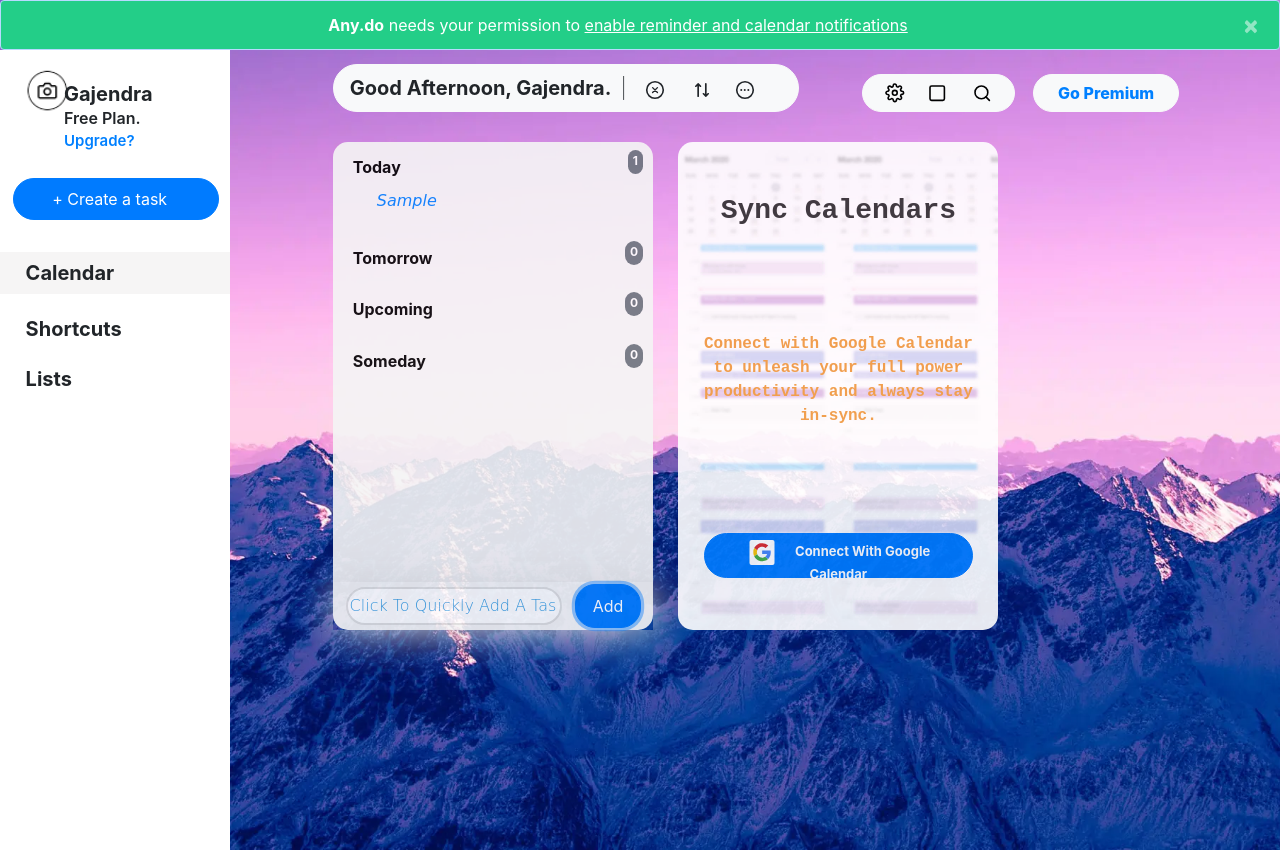
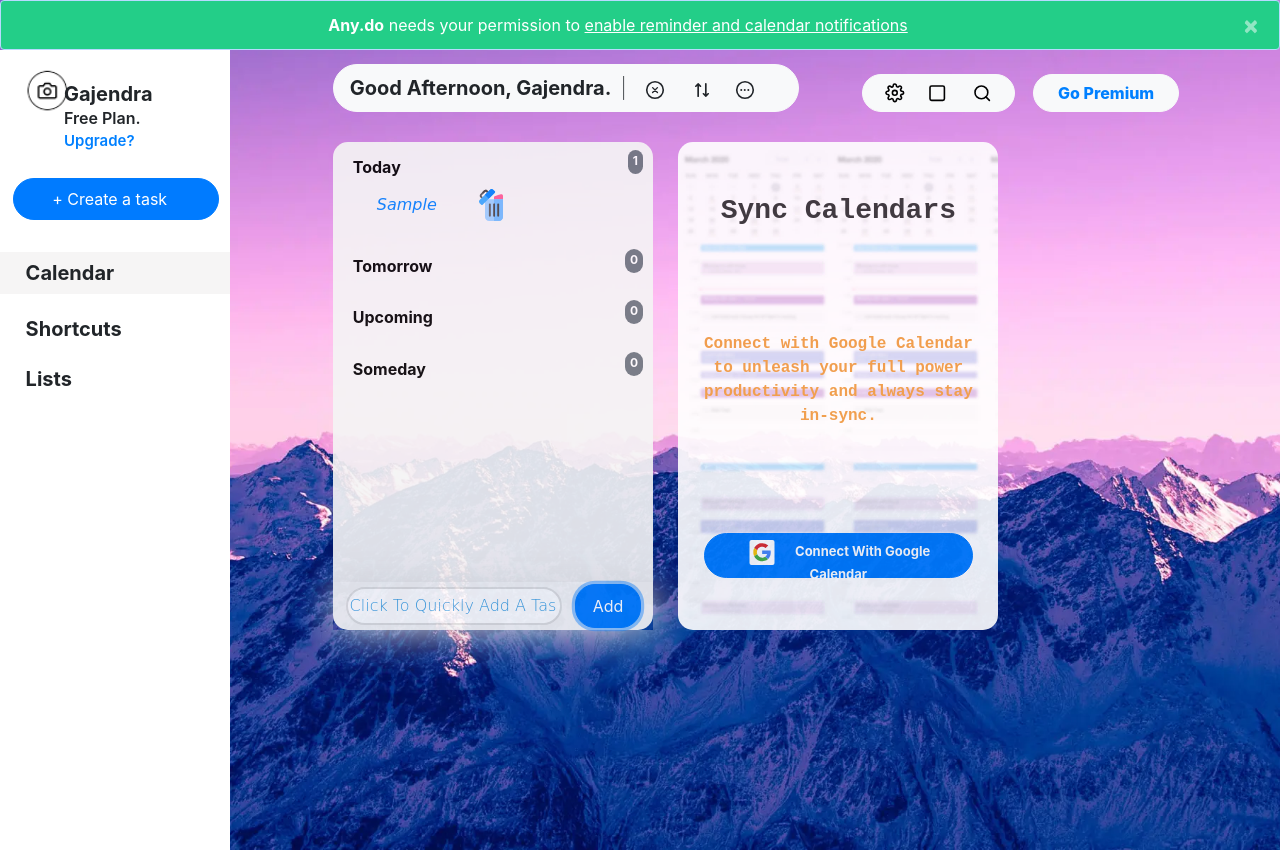
Before and after one commit to gajendra0180/Any-Do-Website-Clone, a plain HTML site: page index.html in a window 1280 px wide. Both pictures are taken after typing "Sample" into the empty fields and a click on the button "Add". Drawn offline with nearby package versions, Linux system fonts and the light colour scheme.

Commit message:
added a delete button

```diff
--- a/css/styles1.css
+++ b/css/styles1.css
@@ -12,6 +12,16 @@
     font-size: medium;
     font-family: cursive;
     color: #0080ff;
+}
+
+li>img {
+    cursor: pointer;
+    height: 4vh;
+    margin-left: 3vw;
+}
+
+li>img:hover {
+    transform: scale(1.1);
 }
 
 li:hover {
--- a/js/to-do.js
+++ b/js/to-do.js
@@ -106,7 +106,7 @@
     else
 
     {
-        document.getElementById(obj[daytoadd]).innerHTML = s + "<li>" + text + "</li>"
+        document.getElementById(obj[daytoadd]).innerHTML = s + "<li>" + text + '<img src="/images/delete.svg" alt="">' + "</li> ";
         document.getElementById("inputtext").value = "";
         todaybadgecounter++
         document.getElementById(badge[daytoadd]).innerHTML = ++badgecounter[daytoadd]
```
Also changed, not shown: index.html (+1 -0 lines), images/delete.svg (added).
